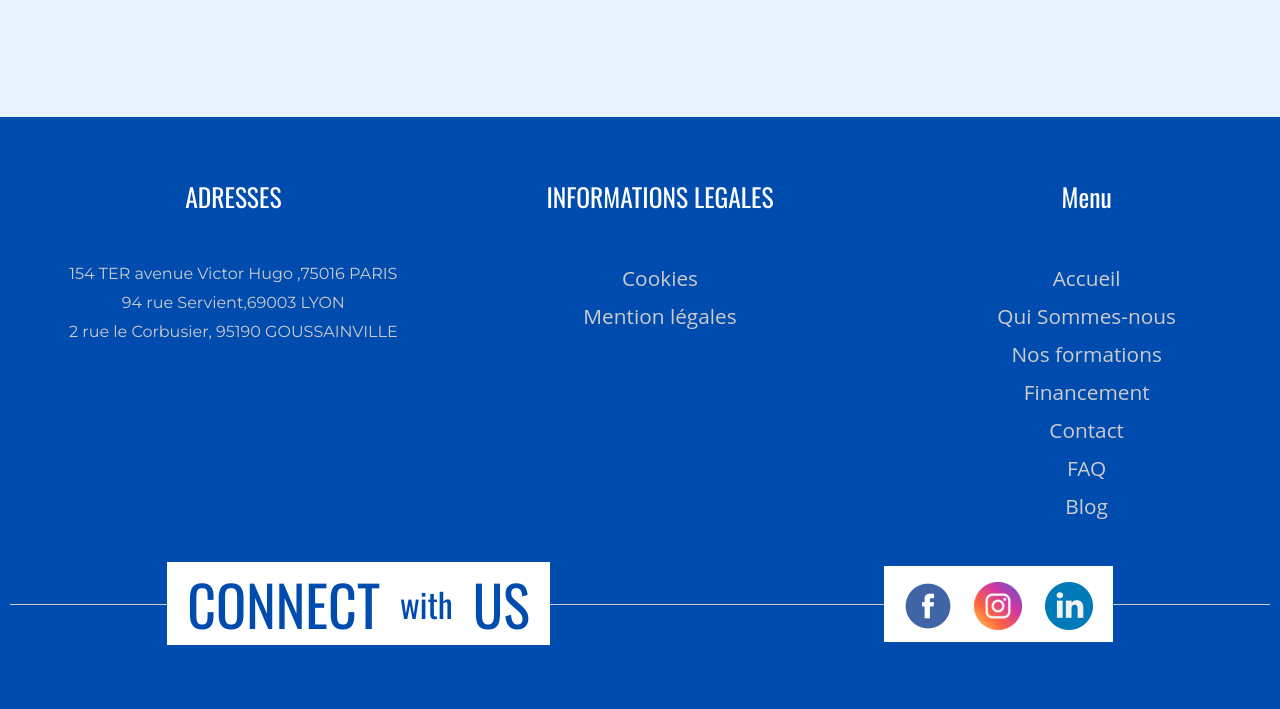
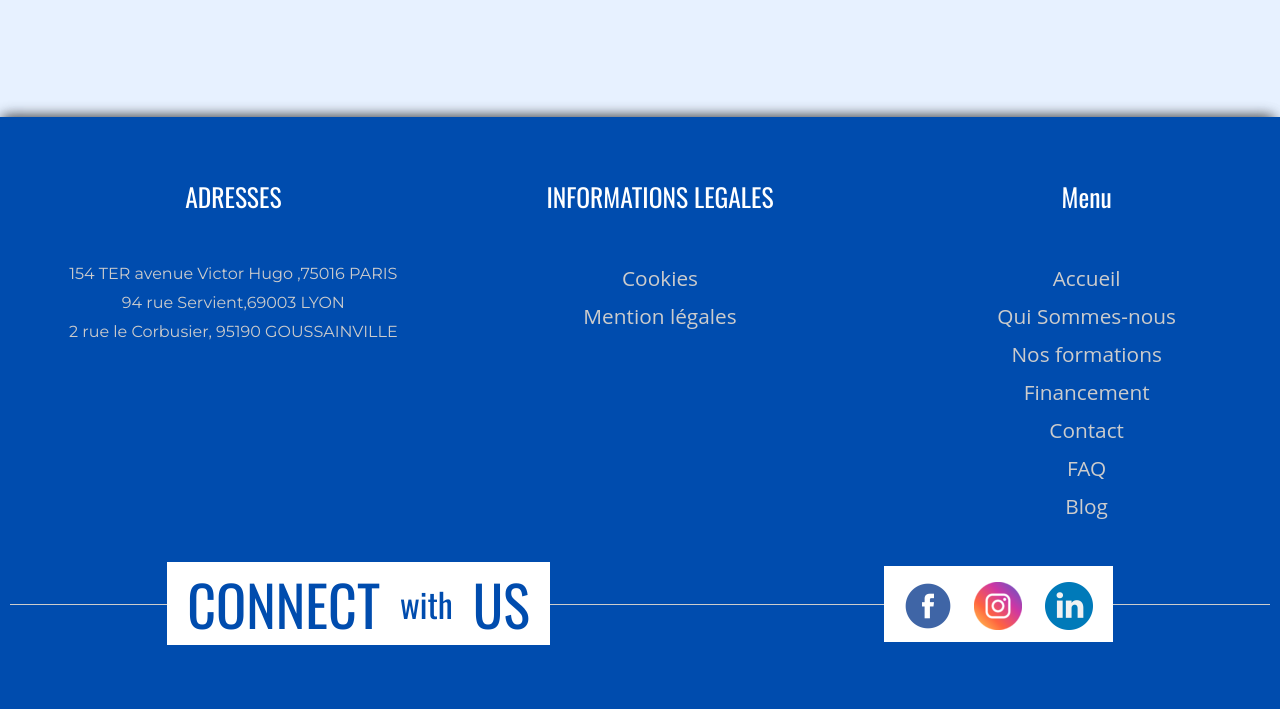
Before and after one commit to Lem0nRavioli/GroupeCFR---Published-website, a PHP site: page / in a window 1280 px wide. Shown: the part 3435-4144 px from the top of the page. Run offline with PHP 8.4, Linux system fonts and the light colour scheme; some libraries are stand-ins or nearby versions.

Commit message:
update footer matthieu

```diff
--- a/accueil.html
+++ b/accueil.html
@@ -717,7 +717,7 @@ m1490 0 l0 -905 -660 0 -660 0 0 905 0 905 660 0 660 0 0 -905z" />
   <!-- Fin contenu -->
 
   <!-- footer -->
-  <footer class="flex-rw">
+  <footer class="footer-container">
 
     <ul class="footer-list-top">
       <li>
--- a/blog.html
+++ b/blog.html
@@ -208,7 +208,7 @@
   <!-- Fin contenu -->
 
   <!-- footer -->
-  <footer class="flex-rw">
+  <footer class="footer-container">
 
     <ul class="footer-list-top">
       <li>
--- a/categorie.html
+++ b/categorie.html
@@ -193,7 +193,7 @@
     </main>
 
     <!-- footer -->
-    <footer class="flex-rw">
+    <footer class="footer-container">
 
         <ul class="footer-list-top">
             <li>
--- a/contact.html
+++ b/contact.html
@@ -276,7 +276,7 @@
     <!-- Fin contenu -->
 
     <!-- footer -->
-    <footer class="flex-rw">
+    <footer class="footer-container">
 
         <ul class="footer-list-top">
             <li>
--- a/css/global_footer.css
+++ b/css/global_footer.css
@@ -1,6 +1,5 @@
 
 @import url('https://fonts.googleapis.com/css2?family=Oswald:wght@200;300;400;500;600&display=swap');
-
 
 
 .footer-list-top {
@@ -11,17 +10,26 @@
   text-decoration: none
 }
 
+.footer-container {
+  display: flex;
+  flex-flow: row wrap;
+  box-sizing: border-box;
+  box-shadow: -1px -4px 12px -4px rgba(0,0,0,0.35),
+              -2px -5px 13px -5px rgba(0,0,0,0.35),
+              -3px -6px 14px -6px rgba(0,0,0,0.35);
+}
+
 .flex-rw {
   display: flex;
   flex-flow: row wrap;
   box-sizing: border-box;
 }
-.flex-rw .footer-list-top a{
-    color: #ccc;
+
+.footer-container .footer-list-top a{
+  color: #ccc;
 }
 
-
-.flex-rw {
+.footer-container {
   background: #004CAE;
   margin-top: auto;
   width: 100%
--- a/en_construction.html
+++ b/en_construction.html
@@ -68,7 +68,7 @@
     <!-- Fin contenu -->
 
     <!-- footer -->
-    <footer class="flex-rw">
+    <footer class="footer-container">
 
         <ul class="footer-list-top">
             <li>
--- a/faq.html
+++ b/faq.html
@@ -149,7 +149,7 @@
     <!-- Fin contenu -->
 
     <!-- footer -->
-    <footer class="flex-rw">
+    <footer class="footer-container">
 
         <ul class="footer-list-top">
             <li>
--- a/formation_contact.html
+++ b/formation_contact.html
@@ -120,7 +120,7 @@
     <!-- Fin contenu -->
 
     <!-- footer -->
-    <footer class="flex-rw">
+    <footer class="footer-container">
 
         <ul class="footer-list-top">
             <li>
--- a/funding_page.html
+++ b/funding_page.html
@@ -180,7 +180,7 @@
   <!-- Fin contenu -->
 
   <!-- footer -->
-  <footer class="flex-rw">
+  <footer class="footer-container">
 
     <ul class="footer-list-top">
       <li>
--- a/index.html
+++ b/index.html
@@ -716,7 +716,7 @@ m1490 0 l0 -905 -660 0 -660 0 0 905 0 905 660 0 660 0 0 -905z" />
   <!-- Fin contenu -->
 
   <!-- footer -->
-  <footer class="flex-rw">
+  <footer class="footer-container">
 
     <ul class="footer-list-top">
       <li>
--- a/mentions_legales.html
+++ b/mentions_legales.html
@@ -300,7 +300,7 @@
   <!-- Fin contenu -->
 
   <!-- footer -->
-  <footer class="flex-rw">
+  <footer class="footer-container">
 
     <ul class="footer-list-top">
       <li>
--- a/qui_sommes_nous.html
+++ b/qui_sommes_nous.html
@@ -259,7 +259,7 @@
     <!-- Fin contenu -->
 
     <!-- footer -->
-    <footer class="flex-rw">
+    <footer class="footer-container">
 
         <ul class="footer-list-top">
             <li>
--- a/thankyou.html
+++ b/thankyou.html
@@ -70,7 +70,7 @@
     <!-- Fin contenu -->
 
     <!-- footer -->
-    <footer class="flex-rw">
+    <footer class="footer-container">
 
         <ul class="footer-list-top">
             <li>
```
